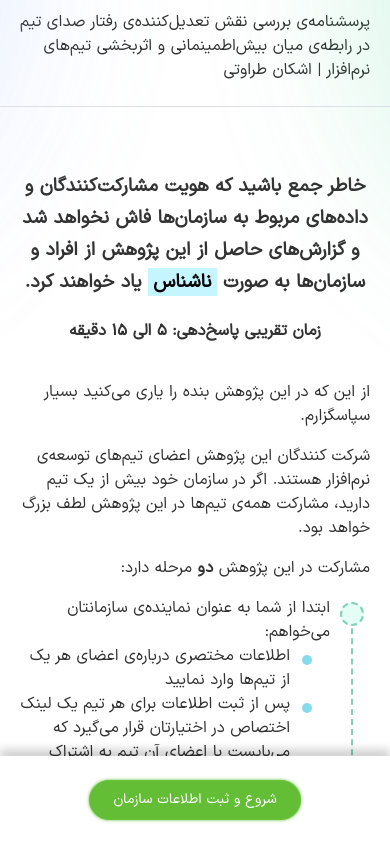
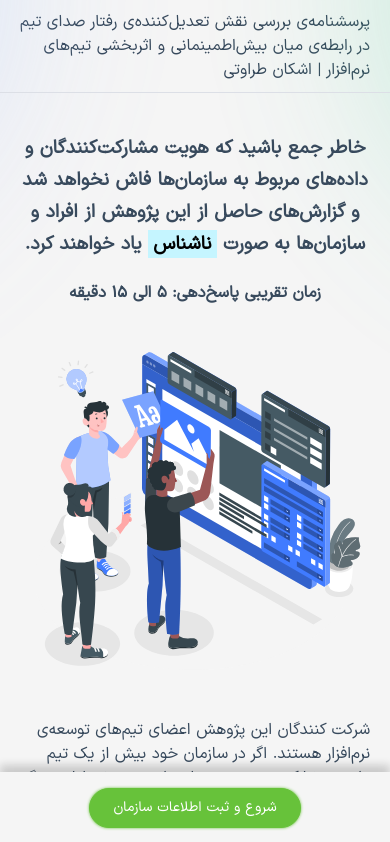
Before and after one commit to ashkantaravati/thesis-survey-app-front, a Vue app: page / in a window 390 px wide. Shown: the top 842 px of the page. Built offline with nearby package versions, Linux system fonts and the light colour scheme; what @soerenmartius/vue3-clipboard would draw is missing.

Commit message:
update styles

```diff
--- a/src/App.vue
+++ b/src/App.vue
@@ -1,10 +1,10 @@
 <template>
   <div class="common-layout add-bg">
     <el-container class="body-container">
-      <el-header class="header" style="margin-top:10px ; height: unset">
+      <el-header class="header" style="margin:10px 0; height: unset">
         <span>پرسشنامه‌‌ی بررسی نقش تعدیل‌کننده‌ی رفتار صدای تیم در رابطه‌ی میان بیش‌اطمینمانی و اثربخشی تیم‌های نرم‌افزار | اشکان طراوتی</span>
       </el-header>
-      <el-divider></el-divider>
+      <el-divider class="m-0"></el-divider>
       <el-main>
         <el-row class="jc-center">
           <el-col :xs="24" :lg="18" :xl="18">
@@ -47,8 +47,8 @@ body {
   direction: rtl;
   font-size: 16px;
   line-height: 24px;
-  color: #333;
-  background: #fff;
+  color: #384a5d;
+  background: #f5f5f5;
   position: relative;
 }
 body::before {
@@ -136,7 +136,7 @@ a:focus {
   position: fixed;
   bottom: 0;
   z-index: 9999999;
-  background: #fff;
+  background: #f5f5f5;
   flex-shrink: 1;
   flex-grow: 1;
   width: 100%;
--- a/src/layouts/SurveyLayout.vue
+++ b/src/layouts/SurveyLayout.vue
@@ -143,7 +143,7 @@ export default defineComponent({
 
 <style>
 @media screen and (max-width: 768px) {
-  .el-radio-group {
+  .el-radio-group:not(.sex) {
     display: flex;
     flex-direction: column;
     align-items: center;
--- a/src/views/Home.vue
+++ b/src/views/Home.vue
@@ -9,10 +9,10 @@
     </h3>
     <h4>زمان تقریبی پاسخ‌دهی: ۵ الی ۱۵ دقیقه</h4>
   </div>
-  <el-row :gutter="10">
+  <el-row :gutter="10" class="mobile-row-reverse">
     <el-col :xs="24" :sm="24" :md="16" :lg="16" :xl="16">
       <div class="long-text">
-        <p>از این که در این پژوهش بنده را یاری می‌کنید بسیار سپاسگزارم.</p>
+        <!-- <p>از این که در این پژوهش بنده را یاری می‌کنید بسیار سپاسگزارم.</p> -->
         <p>
           شرکت کنندگان این پژوهش اعضای تیم‌های توسعه‌ی نرم‌افزار هستند. اگر در
           سازمان خود بیش از یک تیم دارید، مشارکت همه‌ی تیم‌ها در این پژوهش لطف
@@ -48,7 +48,7 @@
     <el-col :xs="24" :sm="24" :md="8" :lg="8" :xl="8">
       <div class="home-img">
         <img
-          style="width:100%"
+          style="width: 100%"
           src="../assets/images/Designteam-amico.svg"
           alt=""
         /></div
@@ -179,7 +179,7 @@ export default defineComponent({
   background: #85daec;
 }
 .winking-btn {
-  animation: glowing 1300ms infinite;
+  animation: glowing 2500ms infinite;
 }
 @keyframes glowing {
   0% {
@@ -199,7 +199,18 @@ mark {
   background-color: #c5f5ff;
   padding: 0 5px;
 }
-.title{
+.title {
   line-height: 32px;
 }
+
+@media screen and (max-width: 768px) {
+
+  .fix {
+    padding: 1rem 0px;
+  }
+  .mobile-row-reverse {
+    display: flex;
+    flex-direction: column-reverse;
+  }
+}
 </style>
--- a/src/views/survey/SurveyStep1.vue
+++ b/src/views/survey/SurveyStep1.vue
@@ -28,7 +28,7 @@
     </div>
     <div class="block mb-halfrem">
       <p>جنسیت</p>
-      <el-radio-group v-model="generalSurvey.sex" dir="ltr">
+      <el-radio-group v-model="generalSurvey.sex" dir="ltr" class="sex">
         <el-radio-button label="female">خانم</el-radio-button>
         <el-radio-button label="male">آقا</el-radio-button>
       </el-radio-group>
```
